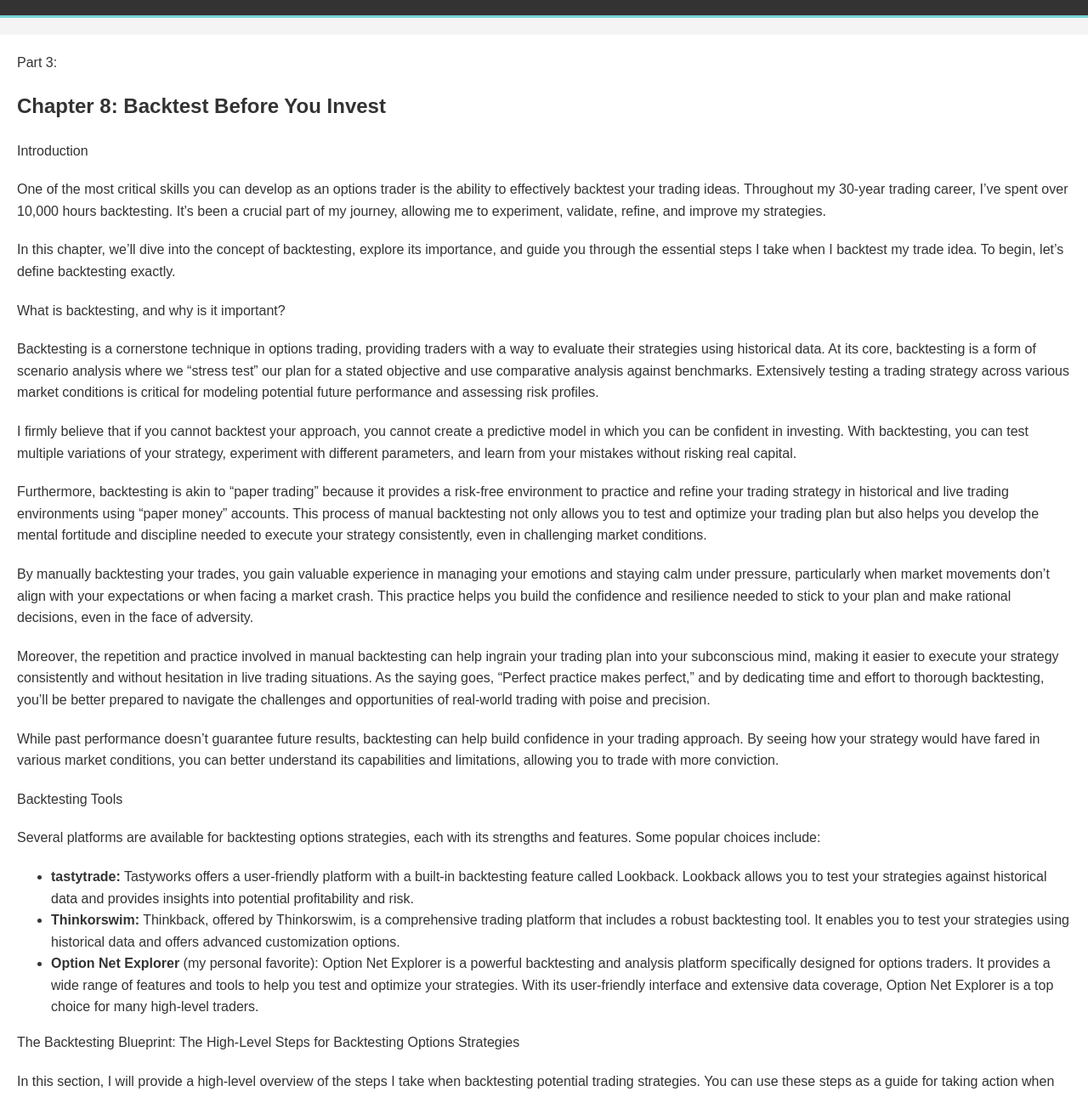
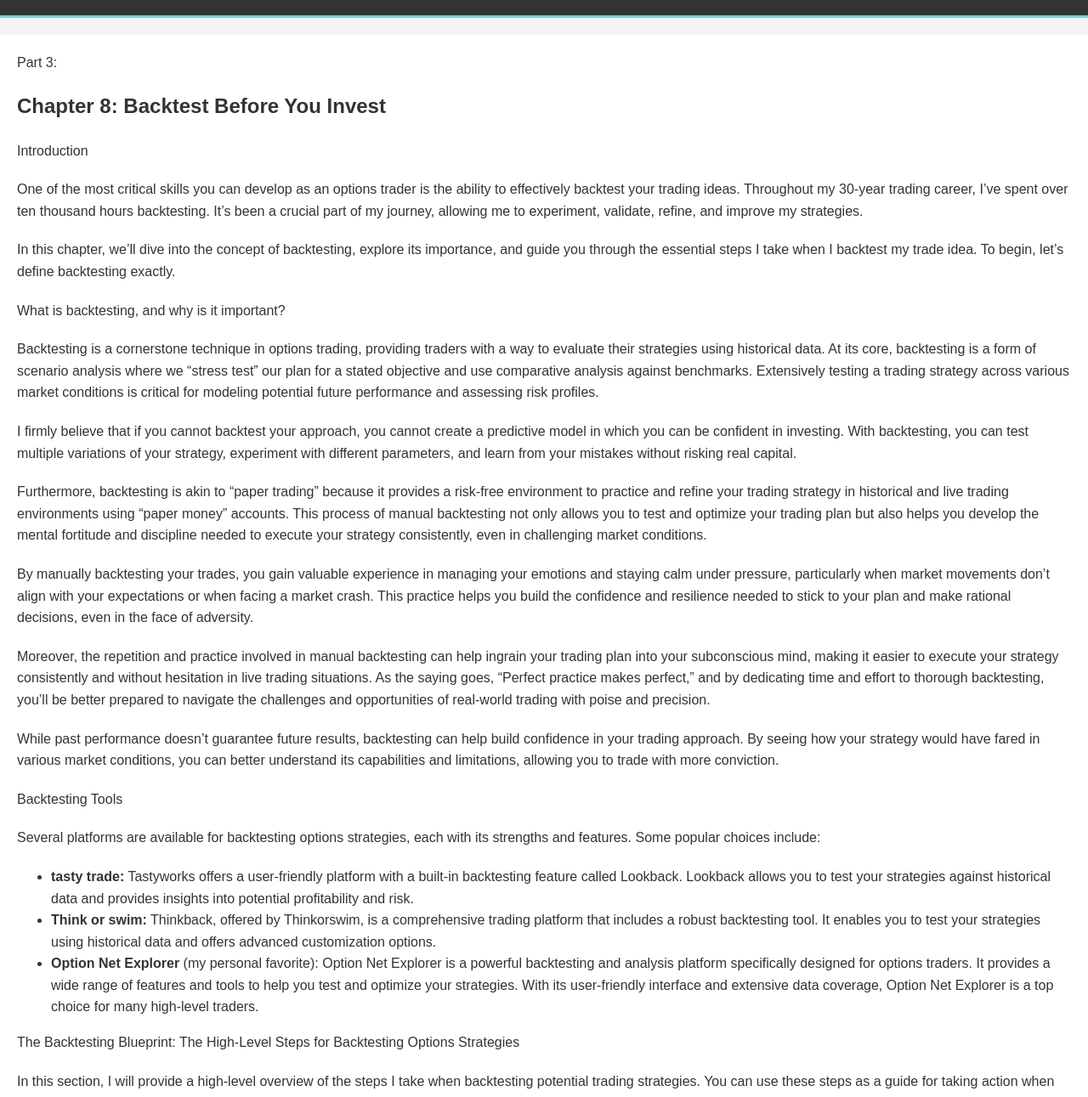
Before and after one commit to Arvinzk887/AMP, a plain HTML site: page section15.html in a window 1280 px wide. Shown: the part 246-1537 px from the top of the page at 85% size. Drawn offline with Linux system fonts and the light colour scheme.

Commit message:
Update section15.html

```diff
--- a/section15.html
+++ b/section15.html
@@ -134,7 +134,7 @@
 <p>One of the most critical skills you can develop as an options
 trader is the ability to effectively backtest your trading
 ideas. Throughout my 30-year trading career, I’ve spent
-over 10,000 hours backtesting. It’s been a crucial part of my
+over ten thousand hours backtesting. It’s been a crucial part of my
 journey, allowing me to experiment, validate, refine, and improve
 	my strategies.</p>
 <p>In this chapter, we’ll dive into the concept of backtesting,
@@ -189,12 +189,12 @@ capabilities and limitations, allowing you to trade with more
 each with its strengths and features. Some popular
 choices include:</p>
 			<ul>
-			<li><strong>tastytrade:</strong> Tastyworks offers a user-friendly platform
+			<li><strong>tasty trade:</strong> Tastyworks offers a user-friendly platform
 with a built-in backtesting feature called Lookback.
 Lookback allows you to test your strategies against historical
 data and provides insights into potential profitability
 				and risk.</li>
-<li><strong>Thinkorswim:</strong> Thinkback, offered by Thinkorswim, is a
+<li><strong>Think or swim:</strong> Thinkback, offered by Thinkorswim, is a
 comprehensive trading platform that includes a robust
 backtesting tool. It enables you to test your strategies
 using historical data and offers advanced customization
```
